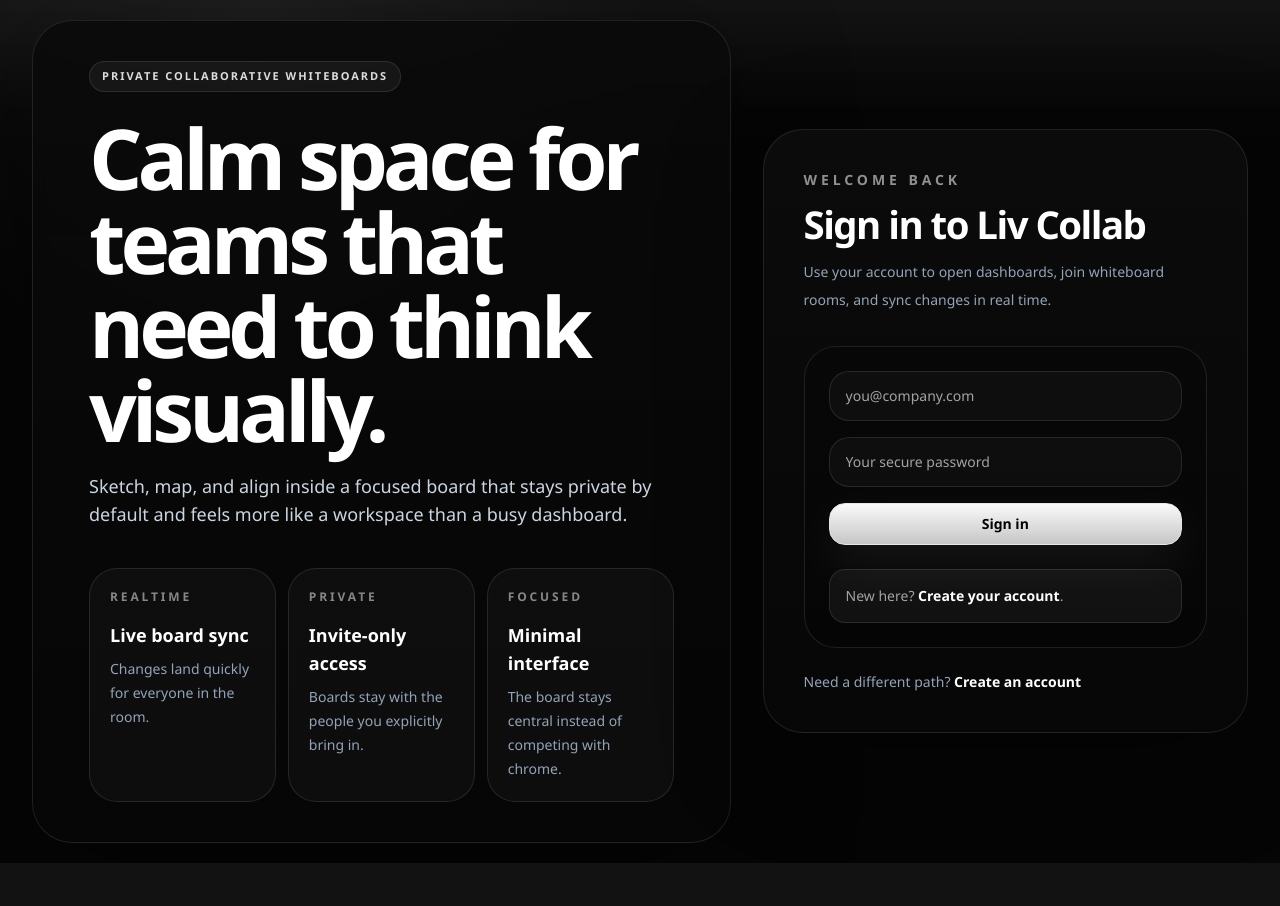
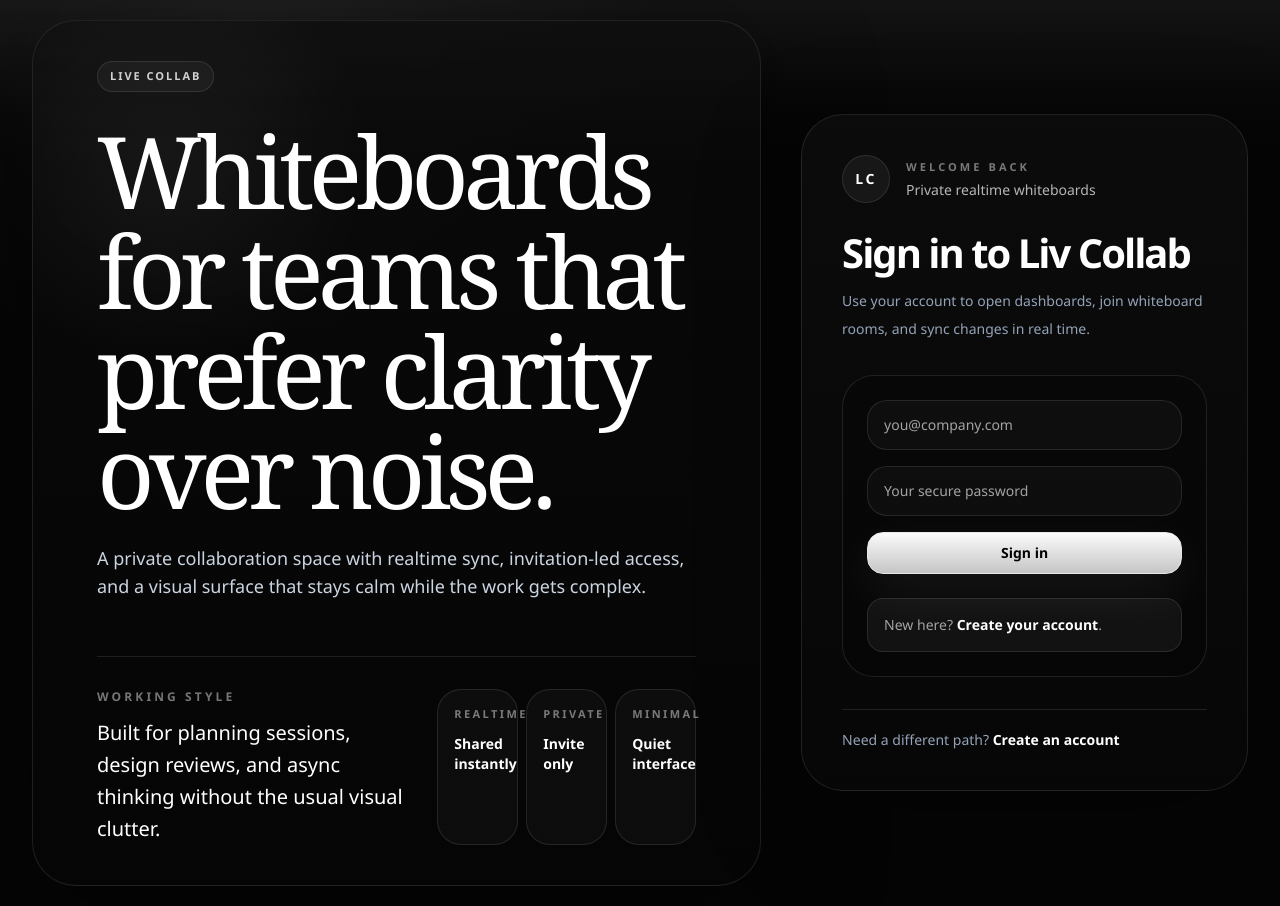
Before and after one commit to Karan-Harsh/Live-Collab, a Next.js app in the folder frontend/: page /login in a window 1280 px wide. Before the commit the page ends 863 px from the top, so only its background shows below. Built offline with nearby package versions, Linux system fonts and the light colour scheme; no server answers.

Commit message:
feat: refine auth experience visual design

```diff
--- a/frontend/components/auth/auth-shell.tsx
+++ b/frontend/components/auth/auth-shell.tsx
@@ -23,73 +23,86 @@
 }: AuthShellProps) => {
   return (
     <AppShell className="flex items-center" hideHeader>
-      <div className="mx-auto grid w-full max-w-[1320px] gap-8 xl:grid-cols-[1.18fr_0.82fr]">
-        <section className="flex min-h-[720px] items-center rounded-[40px] border border-white/10 bg-[linear-gradient(180deg,rgba(10,10,10,0.9),rgba(7,7,7,0.82))] px-8 py-10 shadow-[0_32px_120px_rgba(0,0,0,0.38)] backdrop-blur sm:px-10 xl:px-14">
-          <div className="mx-auto flex w-full max-w-[680px] flex-col gap-10">
+      <div className="mx-auto grid w-full max-w-[1340px] gap-10 xl:grid-cols-[1.24fr_0.76fr]">
+        <section className="relative flex min-h-[720px] items-center overflow-hidden rounded-[44px] border border-white/10 bg-[linear-gradient(180deg,rgba(10,10,10,0.9),rgba(6,6,6,0.84))] px-8 py-10 shadow-[0_32px_120px_rgba(0,0,0,0.42)] sm:px-10 xl:px-16">
+          <div className="pointer-events-none absolute inset-0 bg-[radial-gradient(circle_at_18%_16%,rgba(255,255,255,0.05),transparent_22%),linear-gradient(180deg,rgba(255,255,255,0.02),transparent_18%)]" />
+          <div className="relative mx-auto flex w-full max-w-[760px] flex-col gap-14">
+            <div className="space-y-7">
+              <Badge className="w-fit border-white/10 bg-white/[0.04] text-white/80">
+                Live Collab
+              </Badge>
+
               <div className="space-y-6">
-              <Badge className="w-fit border-white/10 bg-white/[0.05] text-white/85">
-                Private collaborative whiteboards
-              </Badge>
-              <div className="space-y-5">
-                <h1 className="max-w-4xl text-4xl font-semibold leading-[0.96] tracking-[-0.06em] text-white sm:text-5xl xl:text-[5.25rem]">
-                  Calm space for teams that need to think visually.
+                <h1 className="max-w-4xl font-serif text-5xl font-medium leading-[0.92] tracking-[-0.06em] text-white sm:text-6xl xl:text-[6.25rem]">
+                  Whiteboards for teams that prefer clarity over noise.
                 </h1>
                 <p className="max-w-2xl text-base leading-8 text-slate-300 sm:text-lg">
-                  Sketch, map, and align inside a focused board that stays private by default and
-                  feels more like a workspace than a busy dashboard.
+                  A private collaboration space with realtime sync, invitation-led access, and a
+                  visual surface that stays calm while the work gets complex.
                 </p>
               </div>
             </div>
 
-            <div className="grid gap-3 sm:grid-cols-3">
-              <div className="rounded-[28px] border border-white/10 bg-white/[0.03] p-5">
-                <p className="text-xs font-semibold uppercase tracking-[0.24em] text-white/50">
+            <div className="grid gap-6 border-t border-white/10 pt-8 sm:grid-cols-[1.1fr_0.9fr]">
+              <div className="space-y-3">
+                <p className="text-xs font-semibold uppercase tracking-[0.26em] text-white/45">
+                  Working Style
+                </p>
+                <p className="max-w-md text-xl font-medium leading-8 text-white">
+                  Built for planning sessions, design reviews, and async thinking without the usual visual clutter.
+                </p>
+              </div>
+
+              <div className="grid gap-3 sm:grid-cols-3 sm:gap-2">
+                <div className="rounded-[24px] border border-white/10 bg-white/[0.03] p-4">
+                  <p className="text-[11px] font-semibold uppercase tracking-[0.22em] text-white/45">
                     Realtime
                   </p>
-                <p className="mt-4 text-lg font-semibold text-white">Live board sync</p>
-                <p className="mt-2 text-sm leading-6 text-slate-400">
-                  Changes land quickly for everyone in the room.
-                </p>
+                  <p className="mt-3 text-sm font-semibold text-white">Shared instantly</p>
                 </div>
-              <div className="rounded-[28px] border border-white/10 bg-white/[0.03] p-5">
-                <p className="text-xs font-semibold uppercase tracking-[0.24em] text-white/50">
+                <div className="rounded-[24px] border border-white/10 bg-white/[0.03] p-4">
+                  <p className="text-[11px] font-semibold uppercase tracking-[0.22em] text-white/45">
                     Private
                   </p>
-                <p className="mt-4 text-lg font-semibold text-white">Invite-only access</p>
-                <p className="mt-2 text-sm leading-6 text-slate-400">
-                  Boards stay with the people you explicitly bring in.
+                  <p className="mt-3 text-sm font-semibold text-white">Invite only</p>
+                </div>
+                <div className="rounded-[24px] border border-white/10 bg-white/[0.03] p-4">
+                  <p className="text-[11px] font-semibold uppercase tracking-[0.22em] text-white/45">
+                    Minimal
                   </p>
+                  <p className="mt-3 text-sm font-semibold text-white">Quiet interface</p>
                 </div>
-              <div className="rounded-[28px] border border-white/10 bg-white/[0.03] p-5">
-                <p className="text-xs font-semibold uppercase tracking-[0.24em] text-white/50">
-                  Focused
-                </p>
-                <p className="mt-4 text-lg font-semibold text-white">Minimal interface</p>
-                <p className="mt-2 text-sm leading-6 text-slate-400">
-                  The board stays central instead of competing with chrome.
-                </p>
               </div>
             </div>
           </div>
         </section>
 
         <section className="flex items-center">
-          <div className="w-full rounded-[40px] border border-white/10 bg-[linear-gradient(180deg,rgba(12,12,12,0.92),rgba(8,8,8,0.82))] p-8 shadow-[0_28px_100px_rgba(0,0,0,0.34)] backdrop-blur xl:p-10">
-            <div className="mb-8 space-y-4">
-              <p className="text-sm font-semibold uppercase tracking-[0.28em] text-white/55">
+          <div className="mx-auto w-full max-w-[460px] rounded-[42px] border border-white/10 bg-[linear-gradient(180deg,rgba(12,12,12,0.94),rgba(8,8,8,0.84))] p-8 shadow-[0_28px_100px_rgba(0,0,0,0.36)] backdrop-blur sm:p-10">
+            <div className="mb-8 flex items-center gap-4">
+              <div className="flex h-12 w-12 items-center justify-center rounded-full border border-white/10 bg-white/[0.05] text-sm font-black tracking-[0.18em] text-white">
+                LC
+              </div>
+              <div>
+                <p className="text-[11px] font-semibold uppercase tracking-[0.28em] text-white/45">
                   {eyebrow}
                 </p>
-              <h2 className="max-w-lg text-3xl font-semibold tracking-[-0.04em] text-white sm:text-[2.4rem]">
+                <p className="mt-1 text-sm text-white/70">Private realtime whiteboards</p>
+              </div>
+            </div>
+
+            <div className="space-y-4">
+              <h2 className="max-w-lg text-3xl font-semibold tracking-[-0.05em] text-white sm:text-[2.5rem]">
                 {title}
               </h2>
               <p className="max-w-md text-sm leading-7 text-slate-400">{description}</p>
             </div>
 
-            <div className="rounded-[32px] border border-white/10 bg-black/20 p-5 sm:p-6">
+            <div className="mt-8 rounded-[32px] border border-white/10 bg-black/20 p-5 sm:p-6">
               {children}
             </div>
 
-            <p className="mt-6 text-sm text-slate-400">
+            <div className="mt-8 border-t border-white/10 pt-5 text-sm text-slate-400">
               Need a different path?{' '}
               <Link
                 href={alternateHref}
@@ -97,7 +110,7 @@
               >
                 {alternateLabel}
               </Link>
-            </p>
+            </div>
           </div>
         </section>
       </div>
```
Lines whose indentation alone changed are shown as unchanged.
